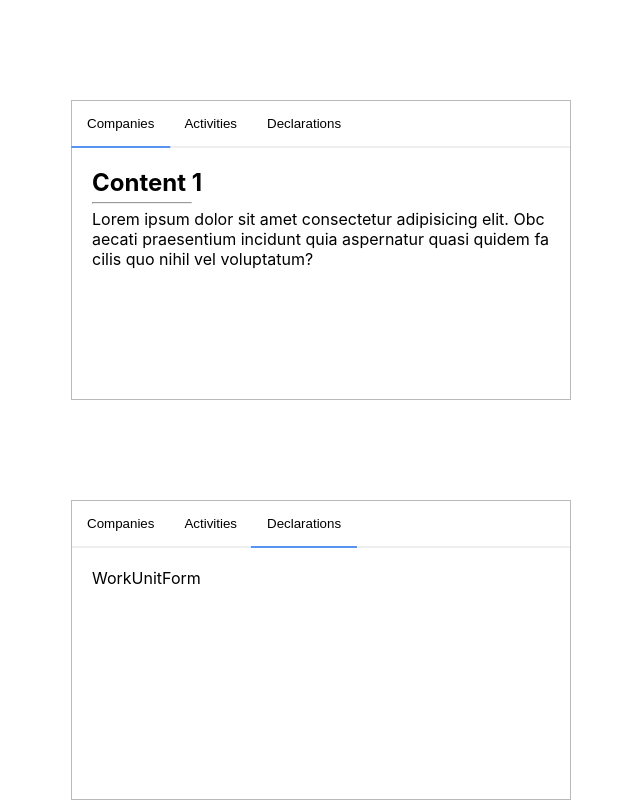
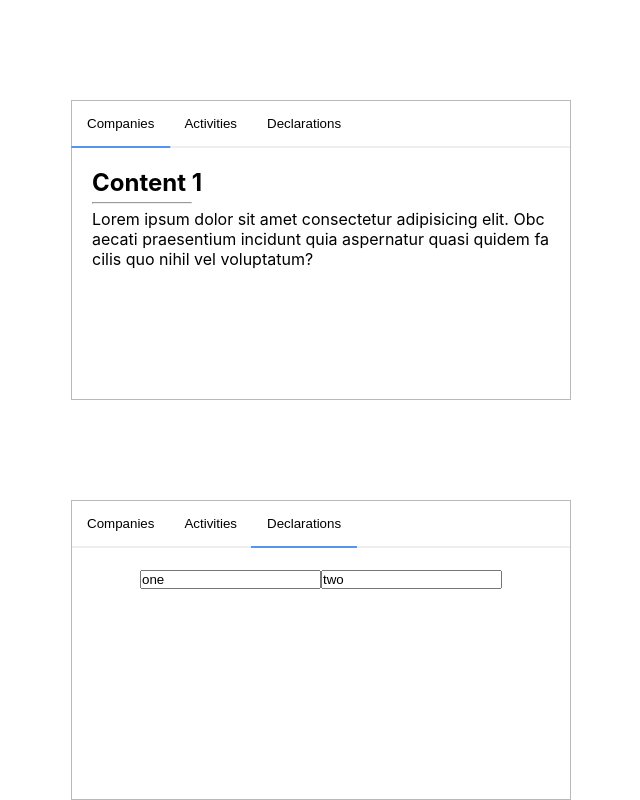
Before and after one commit to chicoumbetov/react_tab_nav, a React (Create React App) app: page / in a window 1280 px wide. Shown: the whole page, without its empty margins (319-959 px from the left). Built offline with nearby package versions, Linux system fonts and the light colour scheme.

Commit message:
Changeable first input

```diff
--- a/package.json
+++ b/package.json
@@ -14,6 +14,7 @@
     "bootstrap": "^5.1.3",
     "framer-motion": "^6.2.8",
     "gh-pages": "^3.2.3",
+    "immer": "^9.0.15",
     "react": "^18.0.0",
     "react-bootstrap": "^2.2.3",
     "react-dom": "^18.0.0",
--- a/src/components/WorkUnitForm/WorkUnitForm.tsx
+++ b/src/components/WorkUnitForm/WorkUnitForm.tsx
@@ -1,5 +1,45 @@
+import { useState } from "react";
+
+interface Person {
+  id: string;
+  firstName: string;
+  lastName: string;
+}
+
 const WorkUnitForm = () => {
-  return <div>WorkUnitForm</div>;
+  const [people, setPeople] = useState<Person[]>([
+    { id: "5", firstName: "one", lastName: "two" },
+  ]);
+
+  return (
+    <div style={{ textAlign: "center" }}>
+      {people.map((p) => {
+        return (
+          <div key={p.id}>
+            <input
+              value={p.firstName}
+              placeholder={"first name"}
+              onChange={(e) => {
+                const firstName = e.target.value; // make sure that value is correct, since further it's closure
+                setPeople((currentPerson) =>
+                  currentPerson.map((x) =>
+                    x.id === p.id
+                      ? {
+                          ...x,
+                          firstName,
+                        }
+                      : x
+                  )
+                );
+                //e.target.value
+              }}
+            />
+            <input value={p.lastName} placeholder={"last name"} />
+          </div>
+        );
+      })}
+    </div>
+  );
 };
 
 export default WorkUnitForm;
```
Also changed, not shown: 1 other file (tests, documents, lock files or other folders).
